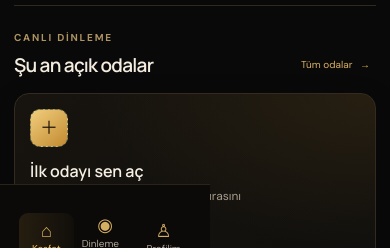
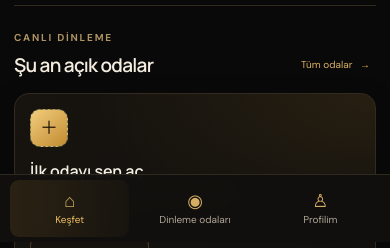
Before and after one commit to esateymenkaraaslan/karaaslan-music, a website: page public/index.html in a window 390 px wide. Shown: the part 596-844 px from the top of the page. Drawn offline with nearby package versions, Linux system fonts and the light colour scheme; no server answers.

Commit message:
Fix full-width mobile bottom navigation

```diff
--- a/public/brand.css
+++ b/public/brand.css
@@ -177,3 +177,12 @@ body.light{background:radial-gradient(ellipse at 76% 2%,#c2943a14,transparent 30
 .activity-row button{flex-shrink:0}
 @media(max-width:760px){.room-filters{grid-template-columns:1fr 1fr}.room-filters input{grid-column:1/-1}.personal-listen-controls{align-items:stretch;flex-direction:column}.personal-listen-controls label{min-width:0}}
 @media(max-width:430px){.room-filters{grid-template-columns:1fr}.room-filters input{grid-column:auto}.poll-choice-inputs{grid-template-columns:1fr}.chat-tools{align-items:flex-start;flex-direction:column}}
+/* Keep the mobile navigation full width: the tablet rule above is declared later than redesign.css. */
+@media(max-width:570px){
+  body{padding-bottom:calc(86px + env(safe-area-inset-bottom,0px))}
+  .sidebar{position:fixed;inset:auto 0 calc(env(safe-area-inset-bottom,0px) + 6px) 0;width:100%;height:68px;min-height:68px;padding:5px 10px;background:color-mix(in srgb,var(--panel) 96%,transparent);border:0;border-top:1px solid var(--line);z-index:30}
+  .main-nav{width:100%;height:100%;grid-template-columns:repeat(3,minmax(0,1fr));gap:6px}
+  .main-nav .nav-item{width:100%;height:100%;min-height:54px;justify-content:center;align-items:center;padding:4px!important;font-size:10px!important}
+  .main-nav .nav-icon{font-size:18px}
+  .main-content{padding-bottom:22px}
+}
```
